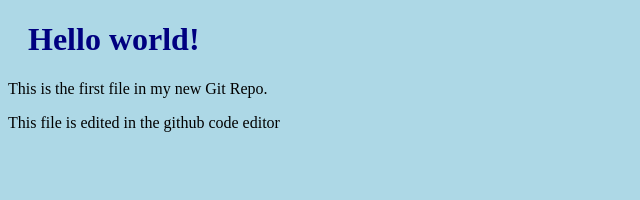
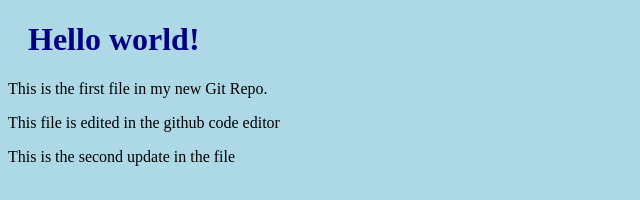
Before and after one commit to ParthSharma187/Hello-World, a plain HTML site: page index.html in a window 1280 px wide. Shown: the whole page, without its empty margins (0-640 px from the left). Drawn offline with Linux system fonts and the light colour scheme.

Commit message:
Update index.html

```diff
--- a/index.html
+++ b/index.html
@@ -9,6 +9,7 @@
 <h1>Hello world!</h1>
 <p>This is the first file in my new Git Repo.</p>
   <p> This file is edited in the github code editor </p>
+    <p> This is the second update in the file </p>
 
 </body>
 </html>
```
